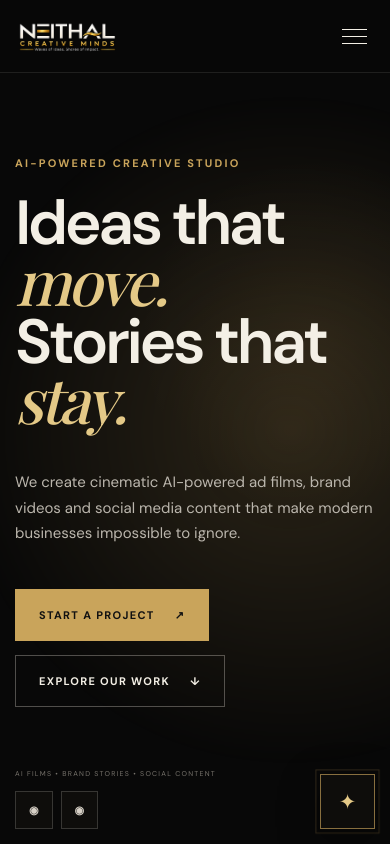
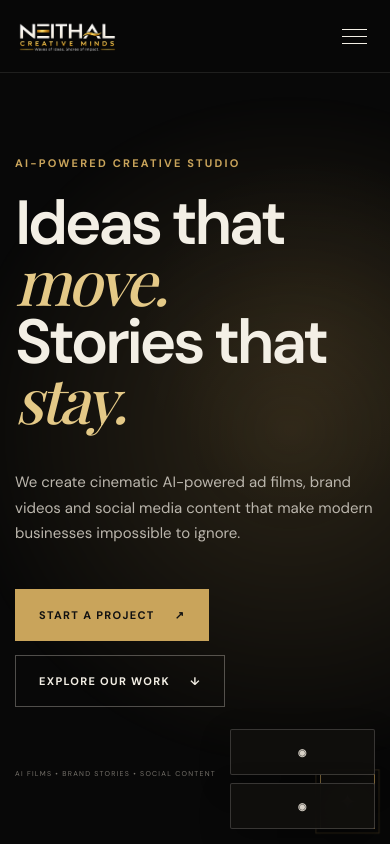
Before and after one commit to neithalcreativeminds/neithal-creative-minds, a Next.js app: page / in a window 390 px wide. Shown: the top 844 px of the page. Built offline with nearby package versions, Linux system fonts and the light colour scheme; a web font is replaced by a local one.

Commit message:
Fix floating contact button alignment

```diff
--- a/app/globals.css
+++ b/app/globals.css
@@ -1420,51 +1420,130 @@ em {
 
 .floatingActions {
   position: fixed;
-
-  z-index: 60;
-
-  left: 20px;
-
-  bottom: 20px;
-
-  display: flex;
-
-  gap: 8px;
+  z-index: 70;
+  right: 20px;
+  bottom: 90px;
+
+  display: flex;
+  flex-direction: column;
+  align-items: flex-end;
+  gap: 9px;
 }
 
 .floatButton {
-  display: flex;
-
+  width: 145px;
+  height: 46px;
+
+  display: flex;
   align-items: center;
-
-  gap: 7px;
-
-  padding: 11px 13px;
+  justify-content: center;
+  gap: 9px;
+
+  padding: 0;
 
   border: 1px solid rgba(243, 239, 229, 0.18);
-
-  background: rgba(16, 15, 13, 0.92);
-
-  backdrop-filter: blur(12px);
+  border-radius: 2px;
+
+  background: rgba(16, 15, 13, 0.94);
+  backdrop-filter: blur(14px);
 
   color: #d7d1c7;
-
-  font-size: 11px;
+  font-size: 10px;
+  font-weight: 500;
+  letter-spacing: 0.1em;
+  text-transform: uppercase;
+
+  box-shadow:
+    0 10px 30px rgba(0, 0, 0, 0.28);
 
   transition:
-    border-color 0.2s ease,
-    color 0.2s ease,
-    transform 0.2s ease;
+    transform 0.25s ease,
+    border-color 0.25s ease,
+    color 0.25s ease,
+    background 0.25s ease;
 }
 
 .floatButton:hover {
+  transform: translateX(-4px);
   border-color: var(--gold);
-
   color: var(--gold-light);
-
-  transform: translateY(-2px);
-}
-
+  background: rgba(24, 23, 20, 0.97);
+}
+
+.floatIcon {
+  width: 20px;
+  height: 20px;
+
+  display: inline-flex;
+  align-items: center;
+  justify-content: center;
+
+  flex-shrink: 0;
+}
+
+.floatIcon svg {
+  width: 19px;
+  height: 19px;
+  display: block;
+}
+
+.callButton .floatIcon {
+  color: var(--gold-light);
+}
+
+.callButton:hover .floatIcon {
+  color: var(--gold);
+}
+
+.whatsappButton .floatIcon {
+  color: #25D366;
+}
+
+.whatsappButton:hover .floatIcon {
+  color: #25D366;
+}
+
+
+/* =========================================================
+   MOBILE FLOATING ACTIONS
+========================================================= */
+
+@media (max-width: 620px) {
+
+  .floatingActions {
+    right: 15px;
+    left: auto;
+    bottom: 80px;
+
+    display: flex;
+    flex-direction: column;
+    align-items: flex-end;
+    gap: 8px;
+  }
+
+  .floatButton {
+    width: 145px;
+    min-width: 145px;
+    height: 46px;
+    padding: 0;
+    border-radius: 2px;
+  }
+
+  .floatButton span {
+    display: inline;
+  }
+
+  .floatIcon {
+    width: 21px;
+    height: 21px;
+  }
+
+  .floatIcon svg {
+    width: 20px;
+    height: 20px;
+  }
+
+}
 /* =========================================================
    AI ASSISTANT
 ========================================================= */
```
